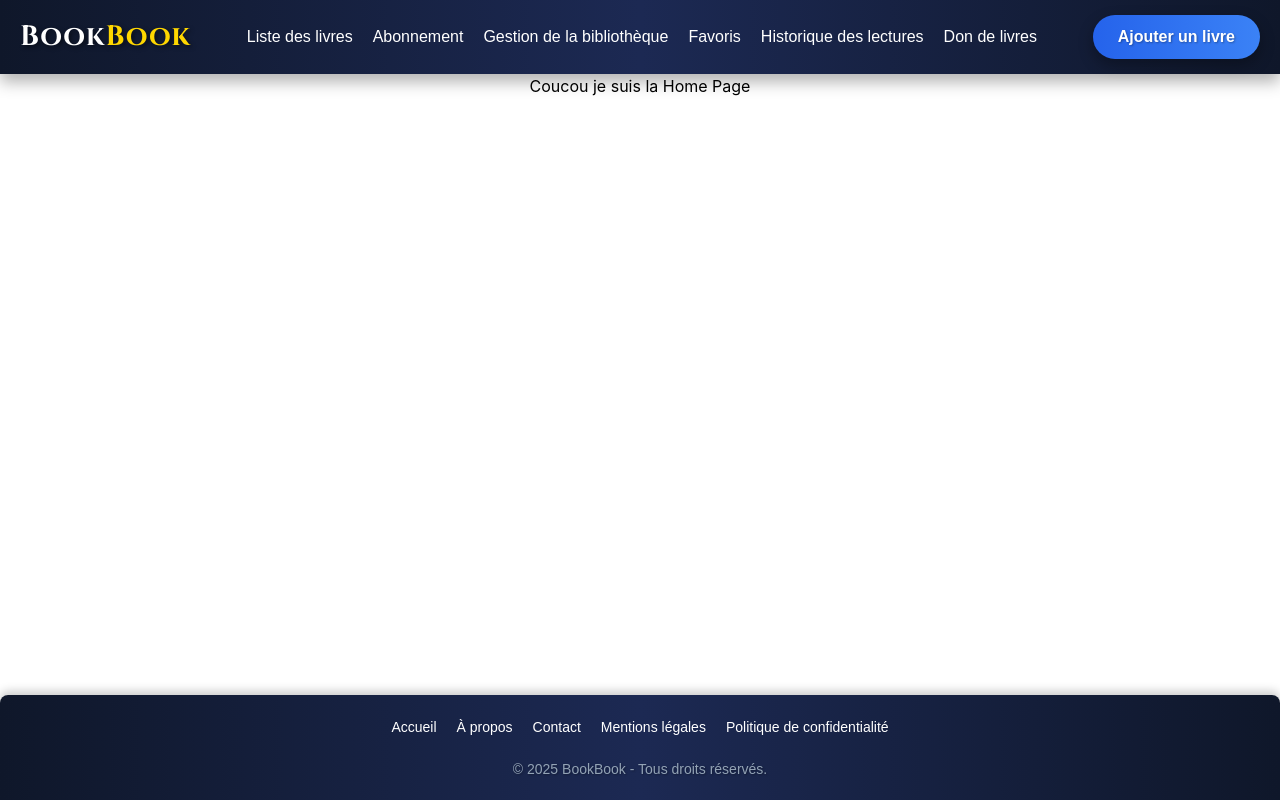
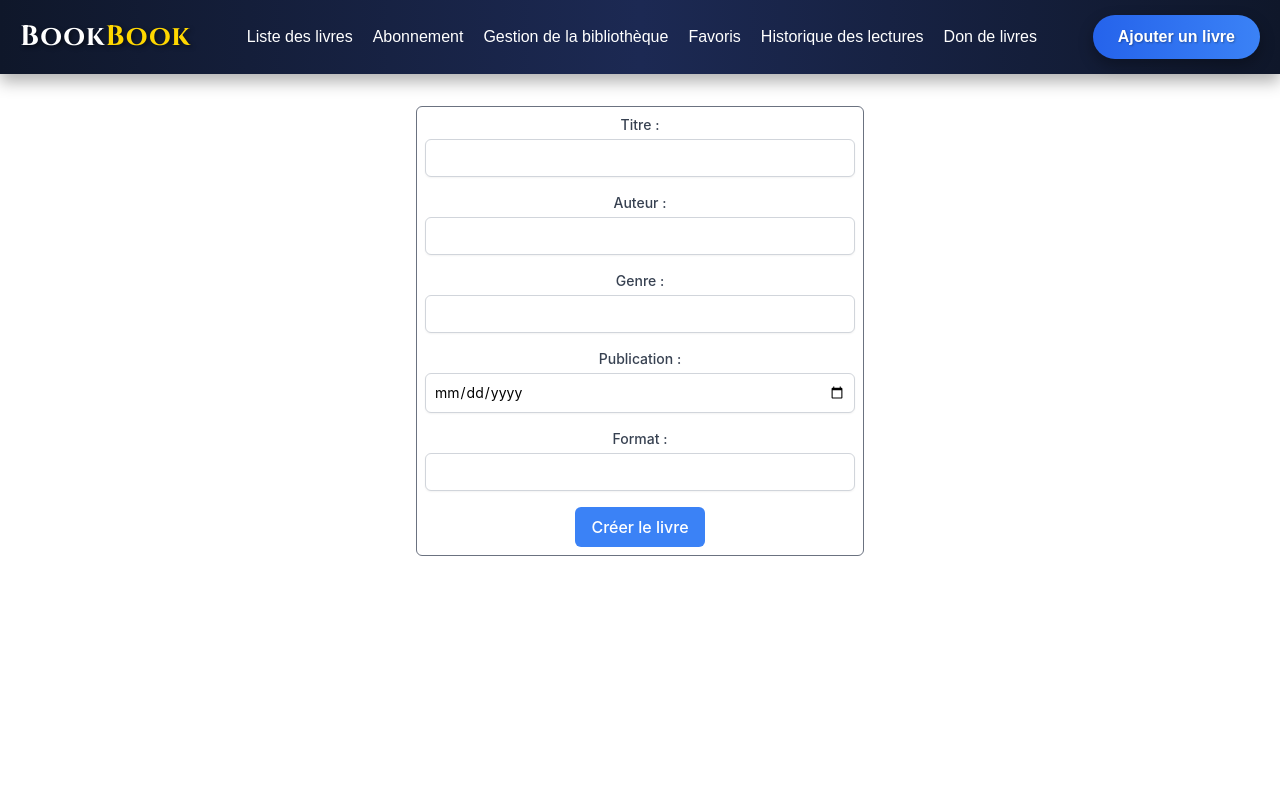
Before and after one commit to Zowx/frontend-Bookbook, a React (Create React App) app: page /createBook in a window 1280 px wide. Before the commit this address led to /. Built offline with nearby package versions, Linux system fonts and the light colour scheme.

Commit message:
feat(front): add page and form for create and update a book

```diff
--- /dev/null
+++ b/src/Components/CreateBookForm.jsx
@@ -0,0 +1,95 @@
+import React, { useState } from 'react';
+
+function CreateBookForm({ onSubmit }) {
+  const [formData, setFormData] = useState({
+    title: '',
+    author: '',
+    genre: '',
+    publication: '',
+    format: '',
+  });
+
+  const handleChange = (e) => {
+    const { name, value } = e.target;
+    setFormData({
+      ...formData,
+      [name]: value,
+    });
+  };
+
+  const handleSubmit = (e) => {
+    e.preventDefault();
+    if (onSubmit) {
+      // A changer avec le nom de la fonction de création côté back
+      onSubmit(formData);
+    }
+    setFormData({
+      title: '',
+      author: '',
+      genre: '',
+      publication: '',
+      format: '',
+    });
+  };
+
+  return (
+    <form onSubmit={handleSubmit} className="max-w-md mx-auto border border-gray-500 rounded-md p-2">
+      <div className='mb-4'>
+        <label htmlFor="title" className='block text-sm font-medium text-gray-700'>Titre :</label>
+        <input
+          type="text"
+          id="title"
+          name="title"
+          value={formData.title}
+          onChange={handleChange}
+          required
+          className='mt-1 block w-full p-2 border border-gray-300 rounded-md shadow-sm focus:ring-blue-500 focus:border-blue-500 sm:text-sm'
+        />
+      </div>
+      <div className='mb-4'>
+        <label htmlFor="author" className='block text-sm font-medium text-gray-700'>Auteur :</label>
+        <input
+          type="text"
+          id="author"
+          name="author"
+          value={formData.author}
+          onChange={handleChange}
+          required
+          className='mt-1 block w-full p-2 border border-gray-300 rounded-md shadow-sm focus:ring-blue-500 focus:border-blue-500 sm:text-sm'
+        />
+      </div>
+      <div className='mb-4'>
+        <label htmlFor="genre" className='block text-sm font-medium text-gray-700'>Genre :</label>
+        <input
+          type="text"
+          id="genre"
+          name="genre"
+          value={formData.genre}
+          onChange={handleChange}
+          className='mt-1 block w-full p-2 border border-gray-300 rounded-md shadow-sm focus:ring-blue-500 focus:border-blue-500 sm:text-sm'
+        />
+      </div>
+      <div className='mb-4'>
+        <label htmlFor='publication' className='block text-sm font-medium text-gray-700'>Publication :</label>
+        <input type="date" id="publication" name='publication' value={formData.genre} onChange={handleChange} className='mt-1 block w-full p-2 border border-gray-300 rounded-md shadow-sm focus:ring-blue-500 focus:border-blue-500 sm:text-sm'/>
+      </div>
+      <div className='mb-4'>
+        <label htmlFor="format" className='block text-sm font-medium text-gray-700'>Format :</label>
+        <input
+          type='text'
+          id="format"
+          name="format"
+          maxLength="50"
+          value={formData.format}
+          onChange={handleChange}
+          className='mt-1 block w-full p-2 border border-gray-300 rounded-md shadow-sm focus:ring-blue-500 focus:border-blue-500 sm:text-sm'
+        />
+      </div>
+      <button type="submit" className='px-4 py-2 bg-blue-500 text-white font-medium rounded-md hover:bg-blue-600 focus:ring-2 focus:ring-offset-2 focus:ring-blue-500'>
+        Créer le livre
+      </button>
+    </form>
+  );
+}
+
+export default CreateBookForm;
--- /dev/null
+++ b/src/Components/UpdateBookForm.jsx
@@ -0,0 +1,88 @@
+import { useState } from 'react';
+
+function UpdateBookForm({ initialData, onSubmit }) {
+  // État pour gérer les champs du formulaire
+  const [formData, setFormData] = useState({
+    title: initialData.title || '',
+    author: initialData.author || '',
+    genre: initialData.genre || '',
+    description: initialData.description || '',
+  });
+
+  // Gérer les changements dans les champs du formulaire
+  const handleChange = (e) => {
+    const { name, value } = e.target;
+    setFormData({
+      ...formData,
+      [name]: value,
+    });
+  };
+
+  // Gérer la soumission du formulaire
+  const handleSubmit = (e) => {
+    e.preventDefault();
+    if (onSubmit) {
+      onSubmit(formData); // Appeler la fonction de soumission avec les données du formulaire
+    }
+  };
+
+  return (
+    <form onSubmit={handleSubmit} className="max-w-md mx-auto">
+      <div className="mb-4">
+        <label htmlFor="title" className="block text-sm font-medium text-gray-700">Titre :</label>
+        <input
+          type="text"
+          id="title"
+          name="title"
+          value={formData.title}
+          onChange={handleChange}
+          required
+          className="mt-1 block w-full p-2 border border-gray-300 rounded-md shadow-sm focus:ring-blue-500 focus:border-blue-500 sm:text-sm"
+        />
+      </div>
+      <div className="mb-4">
+        <label htmlFor="author" className="block text-sm font-medium text-gray-700">Auteur :</label>
+        <input
+          type="text"
+          id="author"
+          name="author"
+          value={formData.author}
+          onChange={handleChange}
+          required
+          className="mt-1 block w-full p-2 border border-gray-300 rounded-md shadow-sm focus:ring-blue-500 focus:border-blue-500 sm:text-sm"
+        />
+      </div>
+      <div className="mb-4">
+        <label htmlFor="genre" className="block text-sm font-medium text-gray-700">Genre :</label>
+        <input
+          type="text"
+          id="genre"
+          name="genre"
+          value={formData.genre}
+          onChange={handleChange}
+          required
+          className="mt-1 block w-full p-2 border border-gray-300 rounded-md shadow-sm focus:ring-blue-500 focus:border-blue-500 sm:text-sm"
+        />
+      </div>
+      <div className="mb-4">
+        <label htmlFor="description" className="block text-sm font-medium text-gray-700">Description :</label>
+        <textarea
+          id="description"
+          name="description"
+          value={formData.description}
+          onChange={handleChange}
+          required
+          className="mt-1 block w-full p-2 border border-gray-300 rounded-md shadow-sm focus:ring-blue-500 focus:border-blue-500 sm:text-sm resize-none"
+        />
+      </div>
+      <button
+        type="submit"
+        className="px-4 py-2 bg-blue-500 text-white font-medium rounded-md hover:bg-blue-600 focus:outline-none focus:ring-2 focus:ring-offset-2 focus:ring-blue-500"
+      >
+        Mettre à jour le livre
+      </button>
+    </form>
+  );
+}
+
+export default UpdateBookForm;
--- a/src/Navigation/Router.jsx
+++ b/src/Navigation/Router.jsx
@@ -1,4 +1,5 @@
 import { Routes, Route, Navigate } from "react-router-dom";
+import CreateBookPage from "../Pages/CreateBookPage";
 import HomePage from "../Pages/HomePages";
 import Catalog from "../Pages/Catalog"
 
@@ -8,6 +9,7 @@ function Router() {
             <Route path="/" element={<HomePage />} />
             <Route path="/catalogue" element={<Catalog />} />
             <Route path="*" element={<Navigate to="/" />} />
+            <Route path="/createBook" element={<CreateBookPage />} />
         </Routes>
     )
 }
--- /dev/null
+++ b/src/Pages/CreateBookPage.jsx
@@ -0,0 +1,17 @@
+import Navbar from "../Components/NavBar";
+import CreateBookForm from "../Components/CreateBookForm";
+
+const CreateBookPage = () => {
+    return (
+        <div>
+            <Navbar />
+
+            {/* d-flex align-items-center justify-content-center */}
+            <div className="d-flex align-items-center justify-content-center mt-8">
+                <CreateBookForm />
+            </div>
+        </div>
+    )
+}
+
+export default CreateBookPage;
```
